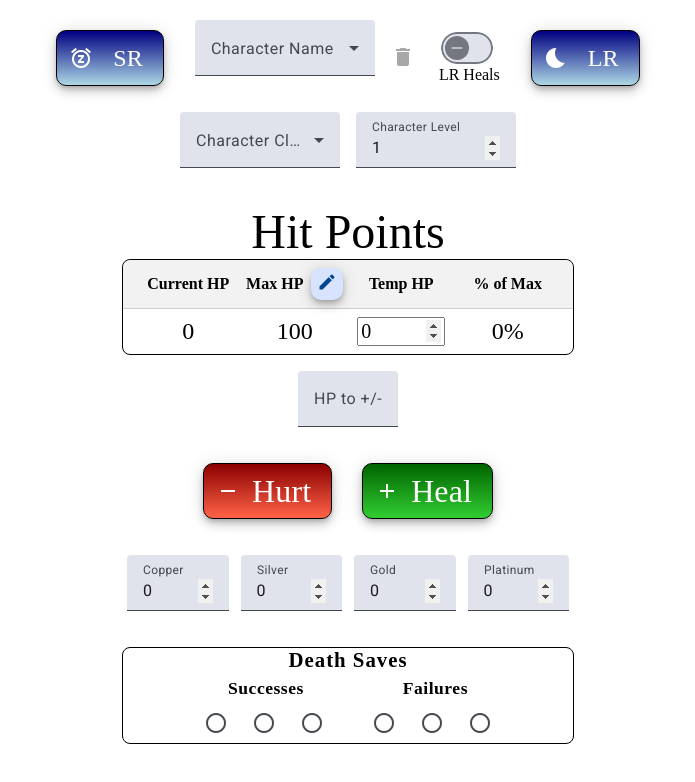
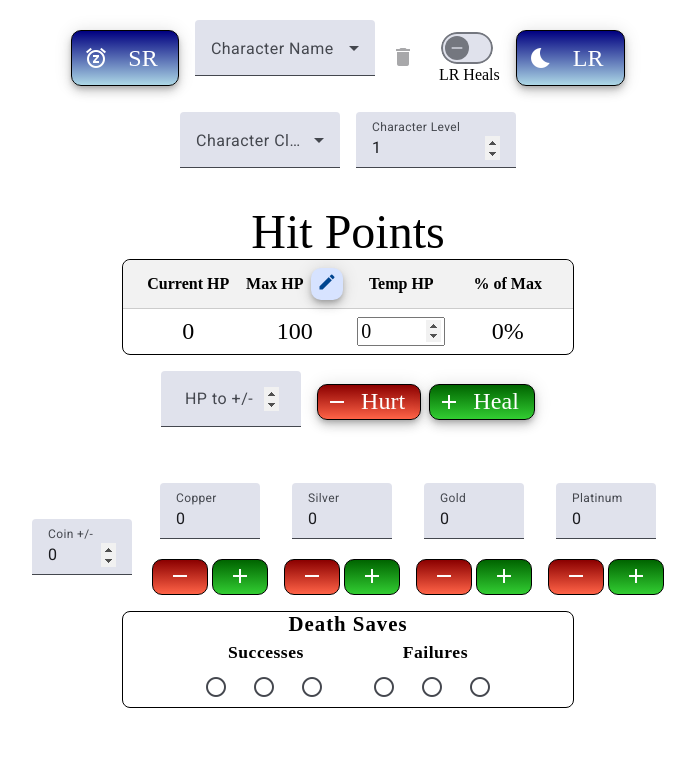
Before and after one commit to ninjamonkey73/dnd-tabletop-companion, an Angular app: page / in a window 1280 px wide. Shown: the top 782 px of the page, without its empty margins (292-987 px from the left). Built offline with nearby package versions, Linux system fonts and the light colour scheme; a web font is replaced by a local one.

Commit message:
layout and coin math adjustements

```diff
--- a/src/app/app.component.css
+++ b/src/app/app.component.css
@@ -58,7 +58,7 @@ mat-form-field.classLevel {
   min-width: 120px;
   flex: 0 0 160px;
 }
-/* HP Table Flex Layout */
+
 /* HP Table Flex Layout */
 .hp-table {
   display: flex;
@@ -103,8 +103,9 @@ mat-form-field.classLevel {
   justify-content: center;
 }
 
-/* HP Controls */
+/* HP Controls Flex Layout: input and buttons side by side */
 .hp-controls {
+  /* fallback for old layout, overridden by .hp-controls-flex */
   display: flex;
   flex-direction: column;
   align-items: center;
@@ -112,6 +113,57 @@ mat-form-field.classLevel {
   gap: 16px;
   margin-top: 8px;
 }
+.hp-controls-flex {
+  display: flex;
+  flex-direction: row;
+  align-items: center;
+  justify-content: center;
+  gap: 8px;
+}
+
+.HPInput {
+  display: flex;
+  flex-direction: column;
+  justify-content: center;
+  align-items: center;
+  width: 110px;
+  min-width: 80px;
+  max-width: 140px;
+  align-self: center;
+  margin: 0;
+  /* Remove height from .HPInput, let .hp-input control input height */
+}
+
+.hp-controls-flex > .HPInput {
+  display: flex;
+  flex-direction: column;
+  justify-content: center;
+  align-items: center;
+  align-self: center;
+  margin: 0;
+}
+.hp-controls-flex-row {
+  display: flex;
+  flex-direction: row;
+  align-items: center;
+  justify-content: center;
+  gap: 16px;
+  width: 100%;
+  height: 100%;
+}
+
+.hp-button-stack {
+  display: flex;
+  flex-direction: row;
+  gap: 8px;
+  align-items: center;
+  justify-content: center;
+  height: 100%;
+  padding-bottom: 15px;
+}
+
+/* Stack the hurt/heal buttons vertically */
+/* Removed duplicate .hp-button-stack for vertical layout */
 
 /* Card container styles */
 .card-container {
@@ -127,53 +179,55 @@ mat-form-field.classLevel {
   font-size: 3rem;
 }
 
-/* HP input field styles */
-.HPInput {
-  padding-top: 0px;
-  width: 100px;
-}
-
 .hp-input {
-  font-size: 3rem;
-  width: 100px;
+  font-size: 1.3rem;
+  width: 110px;
+  min-width: 80px;
+  max-width: 120px;
+  height: 36px;
+  line-height: 36px;
+  padding: 0 8px;
+  box-sizing: border-box;
+  display: flex;
+  align-items: center;
+  justify-content: center;
 }
 
 .tempHP-input {
   width: 80px;
+  font-size: 1.25rem;
 }
 
-.button-container:first-child {
-  padding-right: 15px;
-}
-
-.button-container:last-child {
-  padding-left: 15px;
-}
-
-/* Hurt button styles with a dark-to-light red gradient */
+/* Hurt button styles with a dark-to-light red gradient, 75% size */
 .hurt-button {
   background: linear-gradient(
     to bottom,
     #8b0000,
     #ff6347
   ); /* Dark red to light red */
-  font-size: 2rem;
+  font-size: 1.5rem;
   border-radius: 10px;
   border: 1px solid black; /* Ensure the button has a border */
   color: white; /* Ensure the text is readable */
+  min-width: 68px;
+  height: 36px;
+  padding: 0 15px;
 }
 
-/* Heal button styles with a dark-to-light green gradient */
+/* Heal button styles with a dark-to-light green gradient, 75% size */
 .heal-button {
   background: linear-gradient(
     to bottom,
     #006400,
     #32cd32
   ); /* Dark green to light green */
-  font-size: 2rem;
+  font-size: 1.5rem;
   border-radius: 10px;
   border: 1px solid black; /* Ensure the button has a border */
   color: white; /* Ensure the text is readable */
+  min-width: 68px;
+  height: 36px;
+  padding: 0 15px;
 }
 
 /* Center the table with class "money" inside the card */
@@ -183,15 +237,36 @@ mat-form-field.classLevel {
   display: flex;
   flex-direction: row;
   gap: 12px;
+  justify-content: flex-start;
+  align-items: flex-end;
+  width: 100%;
+  margin: 0 auto;
+  position: relative;
+}
+.money-flex mat-form-field.money-input {
+  flex: none !important;
+  min-width: 90px !important;
+  max-width: 110px !important;
+  width: 100px !important;
+  margin: 0 8px 0 0 !important;
+  z-index: 2;
+}
+
+/* Display the coin columns in a row */
+.money-display-stack {
+  display: flex;
+  flex-direction: row;
+  gap: 16px;
+  width: 100%;
   justify-content: center;
-  align-items: center;
-  width: 50%;
-  margin: 0 auto;
+  align-items: flex-end;
 }
-.money-flex mat-form-field {
-  flex: 1 1 0;
-  min-width: 80px;
-  margin: 0;
+
+.money-buttons {
+  display: flex;
+  flex-direction: row;
+  gap: 4px;
+  justify-content: center;
 }
 
 /* Layout Flex */
@@ -286,10 +361,6 @@ mat-form-field {
   flex: 1; /* Ensure both fields take up equal space */
 }
 
-.tempHP-input {
-  font-size: 1.25rem;
-}
-
 .rest-button {
   background: linear-gradient(to bottom, navy, lightblue);
   font-size: 1.5rem;
@@ -354,3 +425,40 @@ input[type="number"] {
   -moz-appearance: textfield !important; /* For Firefox, show spinners */
   appearance: auto !important; /* Standard property for compatibility */
 }
+
+.coins {
+  width: 100px;
+  min-width: 100px;
+  max-width: 120px;
+}
+
+.sub {
+  background: linear-gradient(
+    to bottom,
+    #8b0000,
+    #ff6347
+  ); /* Dark red to light red */
+  font-size: 1.5rem;
+  border-radius: 10px;
+  border: 1px solid black; /* Ensure the button has a border */
+  color: white; /* Ensure the text is readable */
+  min-width: 36px;
+  height: 36px;
+  padding: 0 15px;
+}
+
+/* Heal button styles with a dark-to-light green gradient, 75% size */
+.add {
+  background: linear-gradient(
+    to bottom,
+    #006400,
+    #32cd32
+  ); /* Dark green to light green */
+  font-size: 1.5rem;
+  border-radius: 10px;
+  border: 1px solid black; /* Ensure the button has a border */
+  color: white; /* Ensure the text is readable */
+  min-width: 36px;
+  height: 36px;
+  padding: 0 15px;
+}
--- a/src/app/app.component.html
+++ b/src/app/app.component.html
@@ -158,7 +158,8 @@
               <div>{{ percentHP }}%</div>
             </div>
           </div>
-          <div class="hp-controls">
+          <div class="hp-controls hp-controls-flex">
+            <div class="hp-controls-flex-row">
               <mat-form-field appearance="fill" class="HPInput">
                 <input
                   matInput
@@ -168,20 +169,17 @@
                   class="hp-input"
                 />
               </mat-form-field>
-            <mat-card-footer>
-              <span class="button-container">
+              <div class="hp-button-stack">
                 <button mat-fab extended class="hurt-button" (click)="hurt()">
                   <mat-icon>remove</mat-icon>
                   Hurt
                 </button>
-              </span>
-              <span class="button-container">
                 <button mat-fab extended class="heal-button" (click)="heal()">
                   <mat-icon>add</mat-icon>
                   Heal
                 </button>
-              </span>
-            </mat-card-footer>
+              </div>
+            </div>
           </div>
         </mat-card-content>
       </div>
@@ -189,46 +187,130 @@
     <div class="row money-row">
       <mat-card-content>
         <div class="money-flex">
-          <mat-form-field appearance="fill" class="cp-input">
+          <mat-form-field appearance="fill" class="money-input">
+            <mat-label>Coin +/-</mat-label>
+            <input
+              matInput
+              type="number"
+              [(ngModel)]="money"
+              class="money-input"
+              (focus)="selectMoneyInput($event)"
+            />
+          </mat-form-field>
+          <div class="money-display-stack">
+            <div class="money-display-col">
+              <mat-form-field appearance="fill" class="coins">
                 <mat-label>Copper</mat-label>
                 <input
                   matInput
-              type="number"
-              [(ngModel)]="character.cp"
+                  [value]="character.cp"
                   class="cp-input"
-              (change)="updateChar()"
+                  readonly
+                  tabindex="-1"
                 />
               </mat-form-field>
-          <mat-form-field appearance="fill" class="sp-input">
+              <div class="money-buttons">
+                <button
+                  mat-mini-button
+                  class="sub"
+                  (click)="adjustMoney('cp', -money)"
+                >
+                  <mat-icon>remove</mat-icon>
+                </button>
+                <button
+                  mat-mini-button
+                  class="add"
+                  (click)="adjustMoney('cp', money)"
+                >
+                  <mat-icon>add</mat-icon>
+                </button>
+              </div>
+            </div>
+            <div class="money-display-col">
+              <mat-form-field appearance="fill" class="coins">
                 <mat-label>Silver</mat-label>
                 <input
                   matInput
-              type="number"
-              [(ngModel)]="character.sp"
+                  [value]="character.sp"
                   class="sp-input"
-              (change)="updateChar()"
+                  readonly
+                  tabindex="-1"
                 />
               </mat-form-field>
-          <mat-form-field appearance="fill" class="gp-input">
+              <div class="money-buttons">
+                <button
+                  mat-mini-button
+                  class="sub"
+                  (click)="adjustMoney('sp', -money)"
+                >
+                  <mat-icon>remove</mat-icon>
+                </button>
+                <button
+                  mat-mini-button
+                  class="add"
+                  (click)="adjustMoney('sp', money)"
+                >
+                  <mat-icon>add</mat-icon>
+                </button>
+              </div>
+            </div>
+            <div class="money-display-col">
+              <mat-form-field appearance="fill" class="coins">
                 <mat-label>Gold</mat-label>
                 <input
                   matInput
-              type="number"
-              [(ngModel)]="character.gp"
+                  [value]="character.gp"
                   class="gp-input"
-              (change)="updateChar()"
+                  readonly
+                  tabindex="-1"
                 />
               </mat-form-field>
-          <mat-form-field appearance="fill" class="pp-input">
+              <div class="money-buttons">
+                <button
+                  mat-mini-button
+                  class="sub"
+                  (click)="adjustMoney('gp', -money)"
+                >
+                  <mat-icon>remove</mat-icon>
+                </button>
+                <button
+                  mat-mini-button
+                  class="add"
+                  (click)="adjustMoney('gp', money)"
+                >
+                  <mat-icon>add</mat-icon>
+                </button>
+              </div>
+            </div>
+            <div class="money-display-col">
+              <mat-form-field appearance="fill" class="coins">
                 <mat-label>Platinum</mat-label>
                 <input
                   matInput
-              type="number"
-              [(ngModel)]="character.pp"
+                  [value]="character.pp"
                   class="pp-input"
-              (change)="updateChar()"
+                  readonly
+                  tabindex="-1"
                 />
               </mat-form-field>
+              <div class="money-buttons">
+                <button
+                  mat-mini-button
+                  class="sub"
+                  (click)="adjustMoney('pp', -money)"
+                >
+                  <mat-icon>remove</mat-icon>
+                </button>
+                <button
+                  mat-mini-button
+                  class="add"
+                  (click)="adjustMoney('pp', money)"
+                >
+                  <mat-icon>add</mat-icon>
+                </button>
+              </div>
+            </div>
+          </div>
         </div>
       </mat-card-content>
     </div>
--- a/src/app/app.component.ts
+++ b/src/app/app.component.ts
@@ -1,6 +1,3 @@
-// ...existing code...
-
-// (Removed duplicate death save state and method definitions)
 import { Component, OnInit } from '@angular/core';
 import { RouterOutlet } from '@angular/router';
 import { MatCardModule } from '@angular/material/card';
@@ -26,8 +23,8 @@ import { NgIf, NgFor } from '@angular/common'; // Import NgIf for conditional re
     MatSlideToggle,
     MatButtonModule,
     NgIf,
-    NgFor
-    ],
+    NgFor,
+  ],
   templateUrl: './app.component.html',
   styleUrls: ['./app.component.css'],
 })
@@ -51,6 +48,8 @@ export class AppComponent implements OnInit {
     deathSaveSuccess: [false, false, false],
     deathSaveFailure: [false, false, false],
   };
+
+  money: number = 0; // Holds the value for coin +/- input
 
   // Sync arrays to character before saving
   syncDeathSavesToCharacter() {
@@ -361,4 +360,40 @@ export class AppComponent implements OnInit {
   saveHealToggle(): void {
     localStorage.setItem('fullHeal', JSON.stringify(this.fullHeal));
   }
+
+  /**
+   * Selects all text in the money input when it receives focus.
+   */
+  selectMoneyInput(event: FocusEvent): void {
+    const input = event.target as HTMLInputElement | null;
+    if (input && typeof input.select === 'function') {
+      input.select();
+    }
+  }
+
+  /**
+   * Adjusts the specified coin type (cp, sp, gp, pp) by the given amount (from the money input).
+   * Ignores if money is 0 or not a number. Never allows negative totals.
+   * @param type The coin type: 'cp', 'sp', 'gp', or 'pp'.
+   * @param amount The amount to add (positive) or subtract (negative).
+   */
+  adjustMoney(type: 'cp' | 'sp' | 'gp' | 'pp', amount: number): void {
+    if (
+      !['cp', 'sp', 'gp', 'pp'].includes(type) ||
+      !Number.isFinite(amount) ||
+      amount === 0
+    ) {
+      return;
+    }
+    // Only allow integer math
+    const current = this.character[type] || 0;
+    const newValue = current + amount;
+    if (newValue < 0) {
+      alert(`You cannot subtract more than you have! (${current} available)`);
+      return;
+    }
+    this.character[type] = newValue;
+    this.updateChar();
+    this.money = 0; // Reset the money input after adjustment
+  }
 }
```
Lines whose indentation alone changed are shown as unchanged.
